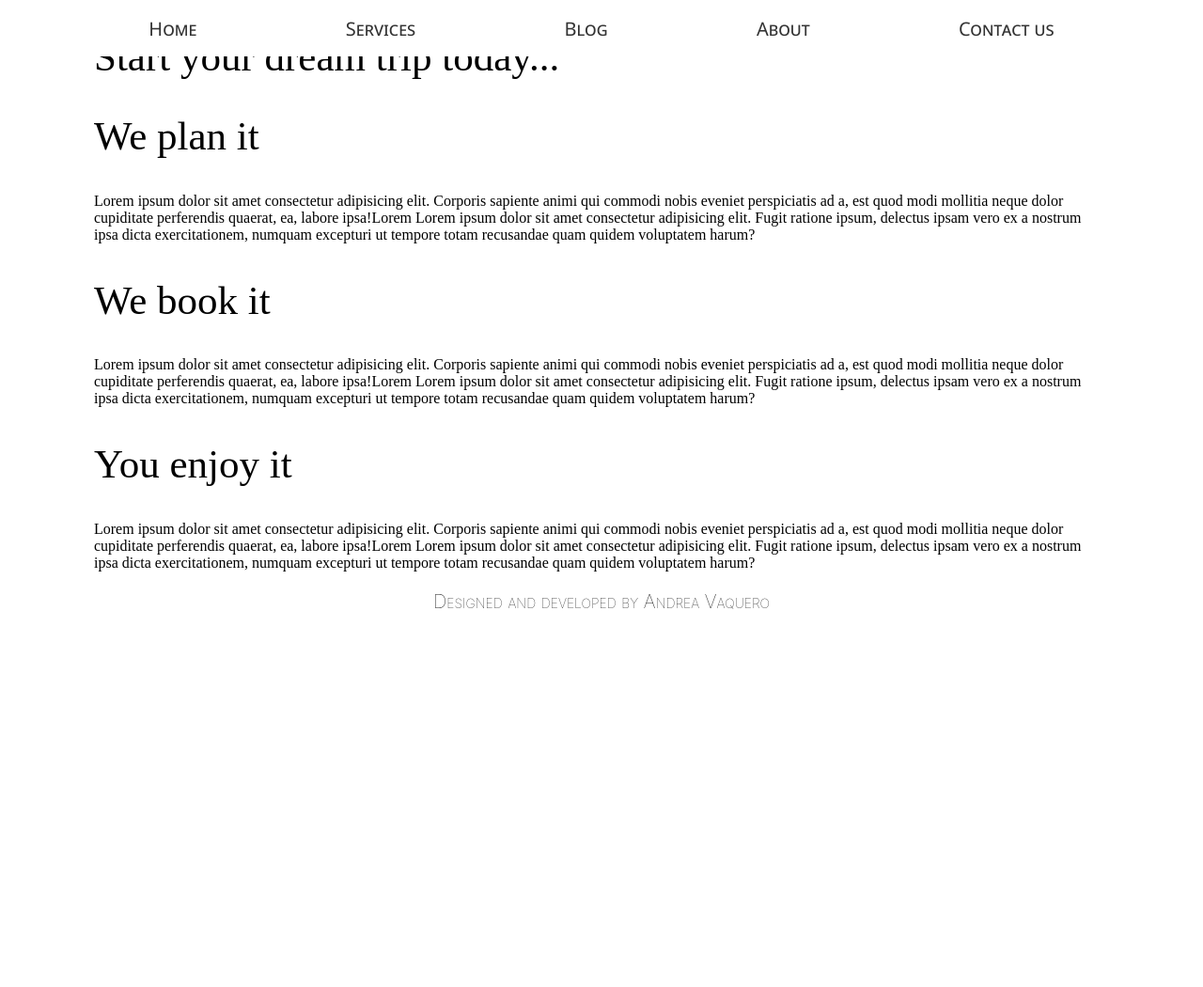
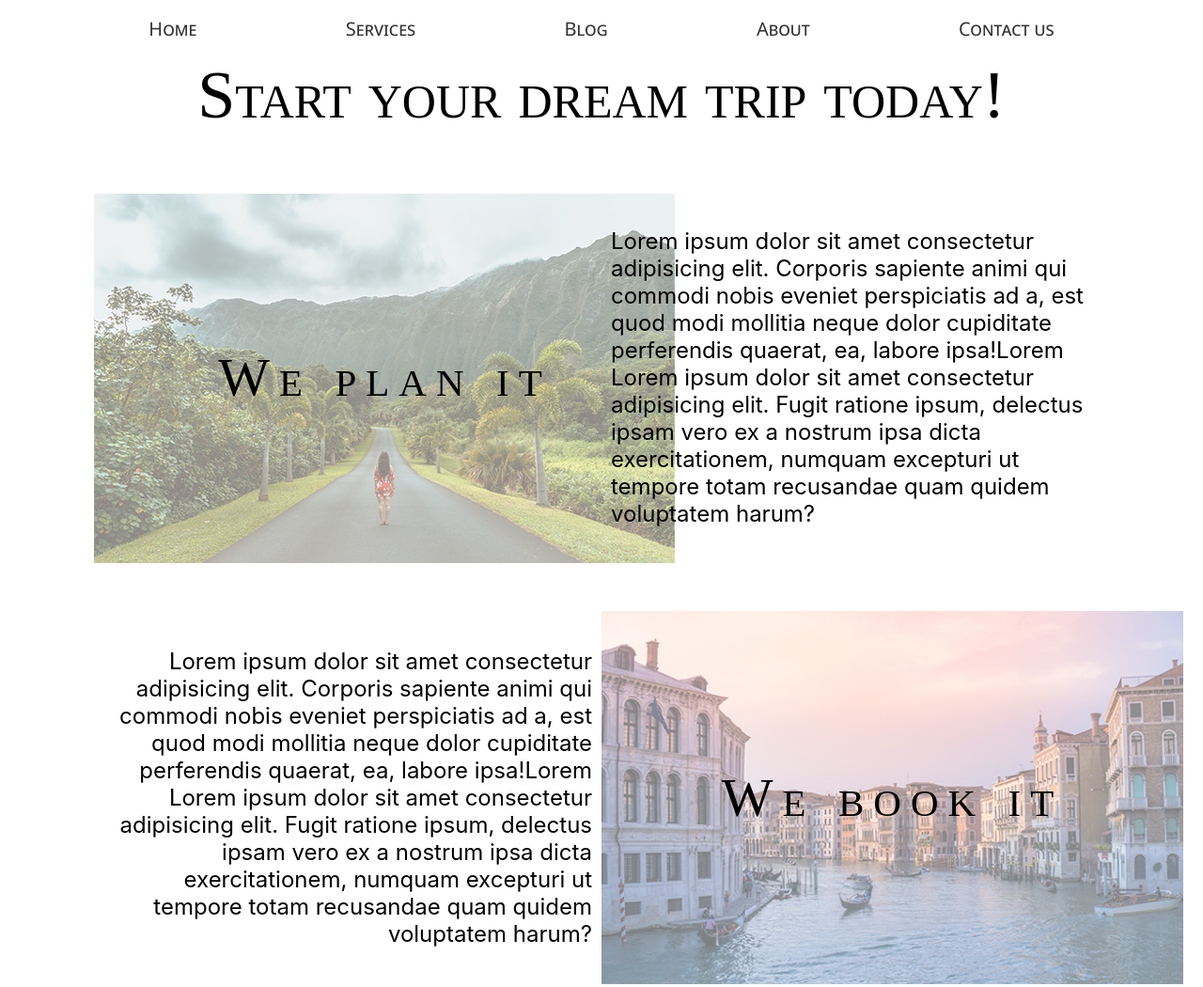
Before and after one commit to juneplace/travel-with-lana, a plain HTML site: page services.html in a window 1280 px wide. Shown: the top 1050 px of the page at 94% size. Before the commit the page ends 800 px from the top, so only its background shows below. Drawn offline with Linux system fonts and the light colour scheme.

Commit message:
styled services page

```diff
--- a/services.html
+++ b/services.html
@@ -16,10 +16,10 @@
             </ul>
         </nav>
     <main>
-        <h2>Start your dream trip today...</h2>
+        <h2 class="page-title">Start your dream trip today!</h2>
         <div class="service">
-            <div class="serv-img"><h2>We plan it</h2></div>
-            <div class="serv-text">
+            <div class="serv-img" id="plan-it1"><h2>We plan it</h2></div>
+            <div class="serv-text" id="plan-it2">
                 <p>Lorem ipsum dolor sit amet consectetur adipisicing elit.
                     Corporis sapiente animi qui commodi nobis eveniet perspiciatis ad a, est quod modi mollitia neque dolor cupiditate
                     perferendis quaerat, ea, labore ipsa!Lorem Lorem ipsum dolor sit amet consectetur adipisicing elit. Fugit ratione ipsum,
@@ -28,8 +28,8 @@
             </div>
         </div>
         <div class="service">
-            <div class="serv-img"><h2>We book it</h2></div>
-            <div class="serv-text">
+            <div class="serv-img" id="book-it1"><h2>We book it</h2></div>
+            <div class="serv-text" id="book-it2">
                 <p>Lorem ipsum dolor sit amet consectetur adipisicing elit.
                     Corporis sapiente animi qui commodi nobis eveniet perspiciatis ad a, est quod modi mollitia neque dolor cupiditate
                     perferendis quaerat, ea, labore ipsa!Lorem Lorem ipsum dolor sit amet consectetur adipisicing elit. Fugit ratione ipsum,
@@ -38,8 +38,8 @@
             </div>
         </div>
         <div class="service">
-            <div class="serv-img"><h2>You enjoy it</h2></div>
-            <div class="serv-text">
+            <div class="serv-img" id="enjoy-it1"><h2>You enjoy it</h2></div>
+            <div class="serv-text" id="enjoy-it2">
                 <p>Lorem ipsum dolor sit amet consectetur adipisicing elit.
                     Corporis sapiente animi qui commodi nobis eveniet perspiciatis ad a, est quod modi mollitia neque dolor cupiditate
                     perferendis quaerat, ea, labore ipsa!Lorem Lorem ipsum dolor sit amet consectetur adipisicing elit. Fugit ratione ipsum,
--- a/style.css
+++ b/style.css
@@ -218,4 +218,74 @@ svg {
     font-weight: 100;
     text-align: center;
     font-variant: small-caps;
+    margin-top: 50px;
 }
+.page-title {
+    font-size: 72px;
+    font-variant: small-caps;
+    text-align: center;
+}
+.serv-img {
+    width: 619px;
+    height: 397px;
+    display: flex;
+    align-items: center;
+    justify-content: center;
+}
+.serv-img h2 {
+    font-family: 'Bodoni MT';
+    font-size: 58px;
+    font-variant: small-caps;
+    letter-spacing: 10px;
+}
+.serv-text {
+    font-family: -apple-system, BlinkMacSystemFont, 'Segoe UI', Roboto, Oxygen, Ubuntu, Cantarell, 'Open Sans', 'Helvetica Neue', sans-serif;
+    font-size: 24px;
+}
+#plan-it1 {
+    background-image: url(images/plan-it1.png);
+    background-position: center;
+    background-repeat: no-repeat;
+    background-size: cover;
+    grid-column: 1;
+    grid-row: 1;
+}
+#book-it1 {
+    background-image: url(images/book-it1.png);
+    background-position: center;
+    background-repeat: no-repeat;
+    background-size: cover;
+    grid-column: 2;
+    grid-row: 1;
+}
+#enjoy-it1 {
+    background-image: url(images/enjoy-it1.png);
+    background-position: center;
+    background-repeat: no-repeat;
+    background-size: cover;
+    grid-column: 1;
+    grid-row: 1;
+}
+.service {
+    display: grid;
+    grid-template-columns: 50% 50%;
+    grid-template-rows: 100%;
+    align-items: center;
+    margin-top: 50px;
+}
+#plan-it2 {
+    grid-column: 2;
+    grid-row: 1;
+    margin-left: 10px;
+}
+#book-it2 {
+    grid-column: 1;
+    grid-row: 1;
+    text-align: right;
+    margin-right: 10px;
+}
+#enjoy-it2{
+    grid-column: 2;
+    grid-row: 1;
+    margin-left: 10px;
+}
```
Also changed, not shown: images/book-it1.png (added), images/enjoy-it1.png (added), images/plan-it1.png (added).
